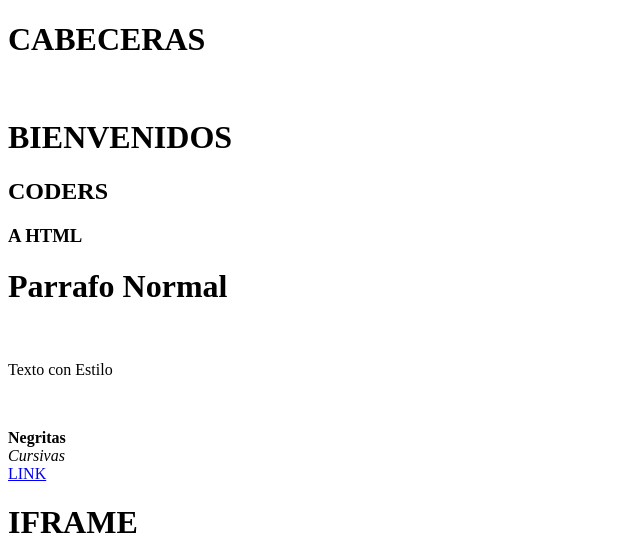
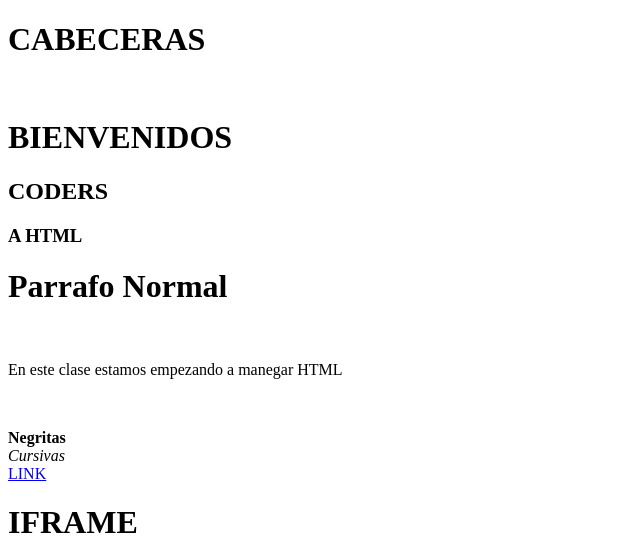
Before and after one commit to verohesa/301, a plain HTML site: page index.html in a window 1280 px wide. Shown: the top 558 px of the page, without its empty margins (0-640 px from the left). Drawn offline with Linux system fonts and the light colour scheme.

Commit message:
CAMBIO A ELEMENTO P

```diff
--- a/index.html
+++ b/index.html
@@ -21,7 +21,7 @@
 			<h1>Parrafo Normal</h1>
 	        <br/>
 	        <!-- ^^ ¿Para qué sirve este Tag?: _insertar un línea__ -->
-	        <p> Texto con Estilo  </p>
+	        <p> En este clase estamos empezando a manegar HTML </p>
 	        <!-- ^^ ¿Para qué sirve este Tag?: _texto en párrafo__ -->
 	        <br/>
 	        <p>
```
